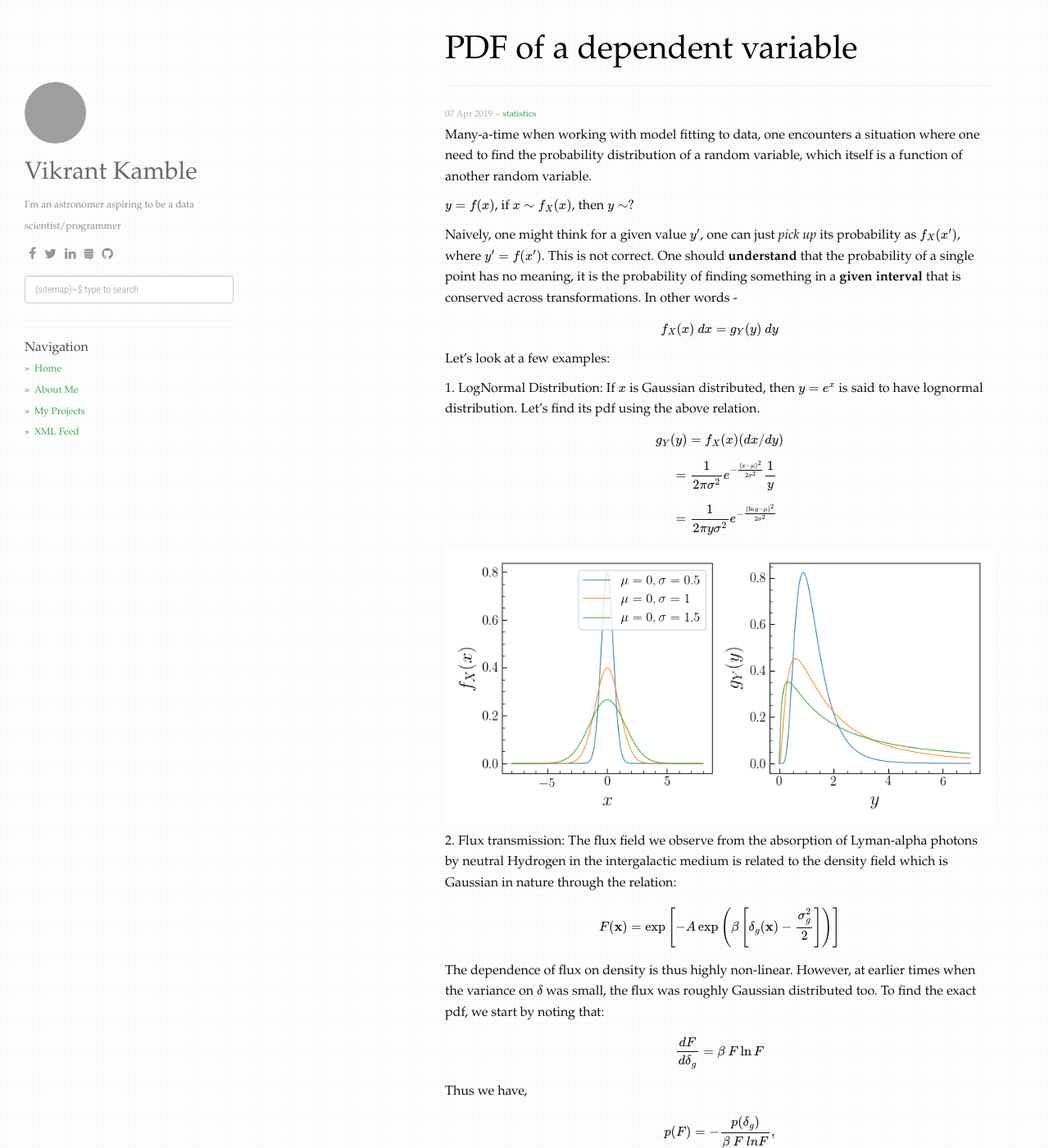
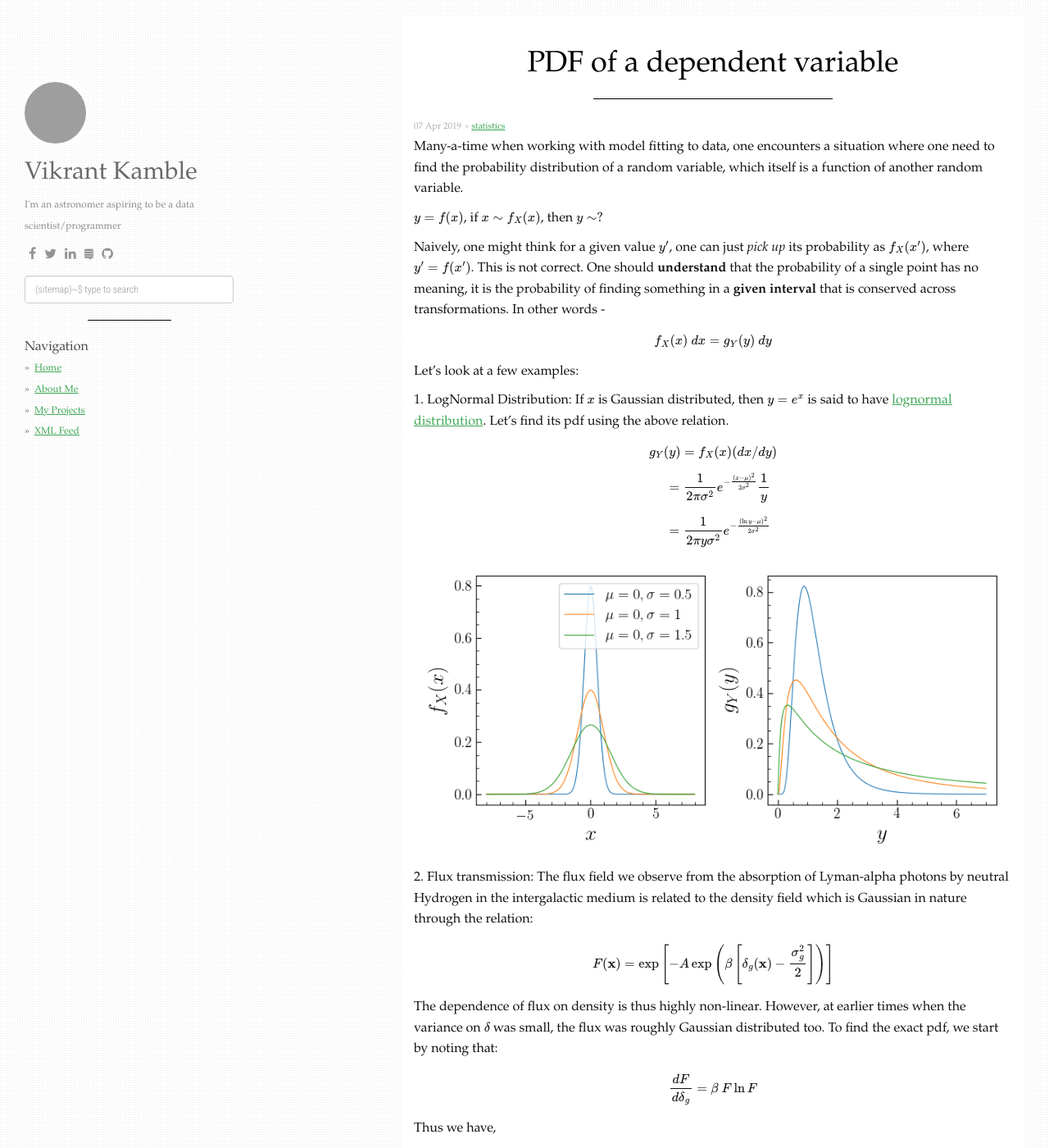
Before and after one commit to VikrantKamble/vikrantkamble.github.io, a Jekyll site: the page built from _posts/2019-04-08-pdf-of-function.md, in a window 1280 px wide and 1400 px high. Shown: the whole window at 82% size. Built offline with Jekyll 4.4.1, drawn with Linux system fonts in a browser that asks for light colours; nearby versions of some CDN libraries; formulas are drawn with MathJax 3; comment, search, counter and statistics services are not loaded; grey boxes are pictures that could not be loaded.

Commit message:
centered design

```diff
--- a/_posts/2019-04-08-pdf-of-function.md
+++ b/_posts/2019-04-08-pdf-of-function.md
@@ -19,7 +19,7 @@ $$f_X(x)\ dx = g_Y(y)\ dy$$
 Let's look at a few examples:
 
 1.
-    LogNormal Distribution: If $x$ is Gaussian distributed, then $y = e^x$ is said to have lognormal distribution. Let's find its pdf using the above relation.
+    LogNormal Distribution: If $x$ is Gaussian distributed, then $y = e^x$ is said to have [lognormal distribution](https://en.wikipedia.org/wiki/Log-normal_distribution). Let's find its pdf using the above relation.
 <!-- $$
 \begin{align}
 g_Y(y) &= f_X(x) (dx / dy) \\
--- a/static/css/main.css
+++ b/static/css/main.css
@@ -6,13 +6,17 @@ body {
   font-size: 16px;
   color: #111;
 }
+
 hr {
   margin-top: 20px;
   margin-bottom: 20px;
+  margin-left: 30%;
+  margin-right: 30%;
   border: 0;
-  border-top: 1px solid #F7F1F1;
-  border-bottom: 1px solid #fff;
+  border-top: 1px solid #000;
+  border-bottom: 0px solid #000;
 }
+
 span.time, span.categories {
   color: #ADADAD;
   margin-bottom: 5px;
@@ -22,23 +26,28 @@ h1, h2, h3 {
   color: #696969;
   font-weight: normal;
 }
+
 h1 {
   margin-top: 40px;
   margin-bottom: 10px;
-  font-size: 40px;
+  font-size: 36px;
   color: #000;
+  text-align: center;
 }
 
 h2, h3 {
   margin-bottom: 5px;
 }
+
 a, a:link, a:active {
-  text-decoration: none;
+  text-decoration: underline;
   color: #3fa757;
 }
+
 a:hover {
-  color: #B3B3B3;
-  text-decoration: underline;
+  /*color: #B3B3B3;*/
+  color: #000;
+  text-decoration: none;
 }
 
 .container {
@@ -48,10 +57,11 @@ a:hover {
 
 /* Layout */
 .main-layout {
-    left: 20%;
-    right: 80%;
-    width: 700px;
-    margin: 0 auto;
+    top: 20px;
+    left: 50%;
+    transform: translate(-50%, 0%);
+    background: #fff;
+
 }
 .sidebar-nav {
   margin: 0;
```
